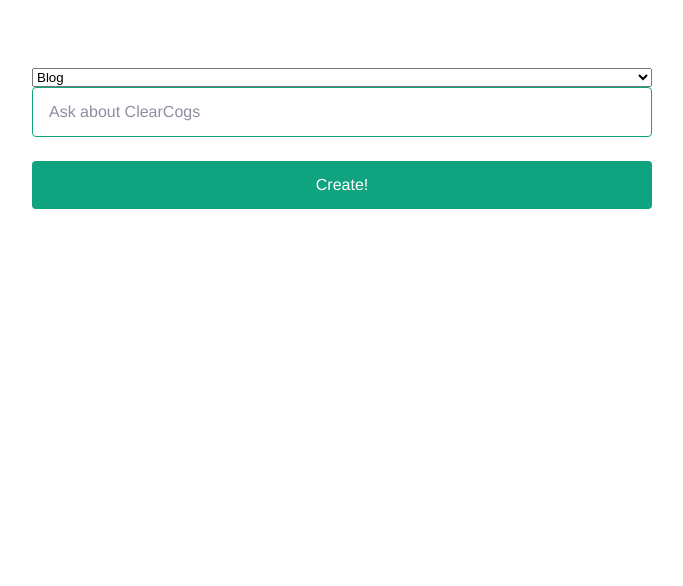
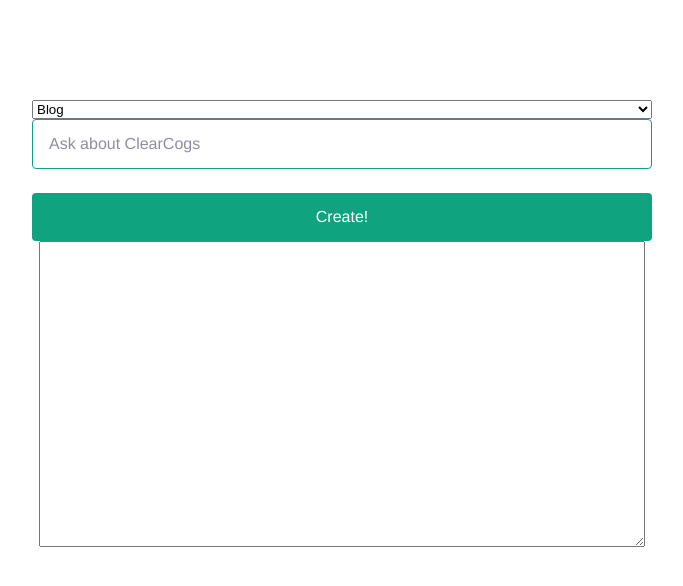
Before and after one commit to arthurdeko/writingAssistant, a Next.js app: page / in a window 1280 px wide. Shown: the top 586 px of the page, without its empty margins (298-981 px from the left). Built offline with nearby package versions, Linux system fonts and the light colour scheme; a web font is replaced by a local one.

Commit message:
Added text box

```diff
--- a/pages/index.js
+++ b/pages/index.js
@@ -10,11 +10,13 @@
   }
 
   const [questionInput, setquestionInput] = useState("");
+  const [iterations, setIterations] = useState([]);
   const [outputType, setOutputType] = useState("blog");
   const [result, setResult] = useState();
 
   async function onSubmit(event) {
     event.preventDefault();
+    iterations.push(questionInput);
     try {
 
       const response = await fetch("/api/generate", {
@@ -42,6 +44,11 @@
   return (
     <div>
       <main className={styles.main}>
+        <ul>
+        {iterations.map(iteration => (
+          <li>{iteration}</li>
+        ))}
+        </ul>
         <form onSubmit={onSubmit}>
           <select name="outputType" value="Blog" onChange={(e) => setOutputType(prompts[e.target.value])}>
             <option value="Blog">Blog</option>
@@ -57,7 +64,7 @@
           />
           <input type="submit" value="Create!" />
         </form>
-        <div className={styles.result}>{result}</div>
+        <textarea name="currentVersion" value={result}></textarea>
       </main>
     </div>
   );
--- a/pages/index.module.css
+++ b/pages/index.module.css
@@ -66,3 +66,8 @@
   font-weight: bold;
   margin-top: 40px;
 }
+
+.main textarea {
+  width: 600px;
+  height: 300px;
+}
```
